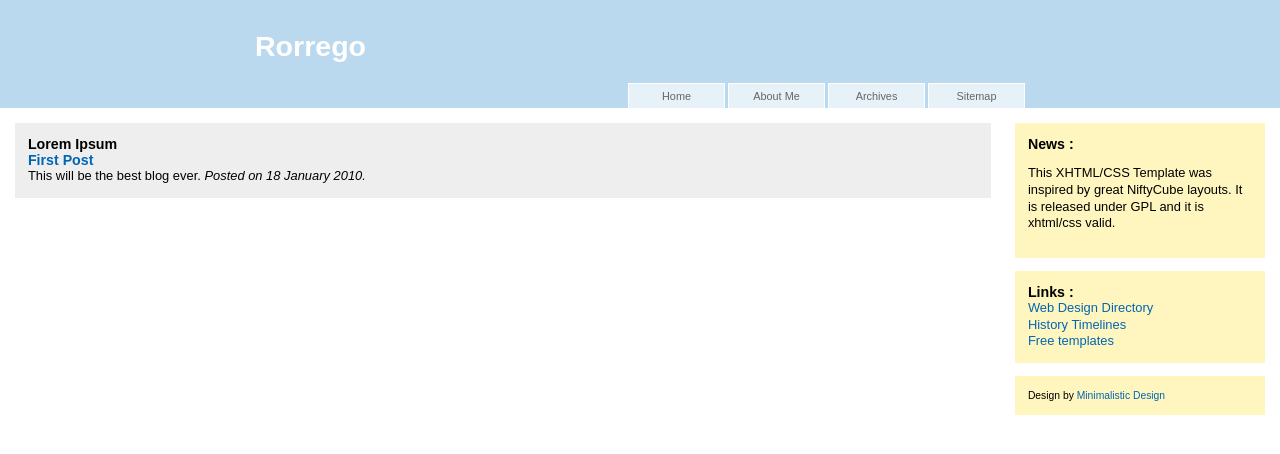
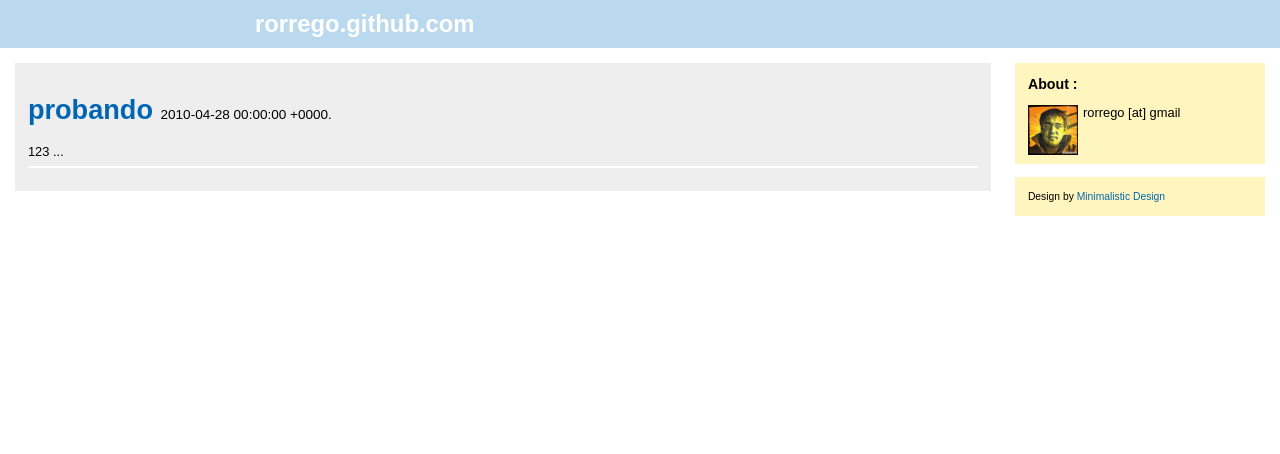
Before and after one commit to rorrego/rorrego.github.com, a Jekyll site: the page built from index.html, in a window 1280 px wide. Shown: the top 454 px of the page. Built offline with Jekyll 4.4.1, drawn with Linux system fonts in a browser that asks for light colours.

Commit message:
probando layout

```diff
--- a/_config.yml
+++ b/_config.yml
@@ -0,0 +1,2 @@
+auto:   false
+pygments: true
--- a/_layouts/default.html
+++ b/_layouts/default.html
@@ -2,31 +2,32 @@
 <!DOCTYPE html PUBLIC "-//W3C//DTD XHTML 1.0 Strict//EN" "http://www.w3.org/TR/xhtml1/DTD/xhtml1-strict.dtd">
 <html xmlns="http://www.w3.org/1999/xhtml" xml:lang="en" lang="en">
 <head>
-  <title>{{ page.title }}</title>
+  <title>rorrego.github.com</title>
   <link rel="stylesheet" type="text/css" href="/stylesheets/style.css" media="screen" />
 </head>
 <body>
   <div id="header">
-    <h1>{{ page.title }}</h1>
+    <h1>rorrego.github.com</h1>
     <div id="menu">
       <ul id="nav">
-        <li><a href="#">Home</a></li>
-        <li><a href="#">About Me</a></li>
-        <li><a href="#">Archives</a></li>
-        <li><a href="#">Sitemap</a></li>
+        <!--<li><a href="#">About Me</a></li>-->
       </ul>
     </div>
   </div>
   <div id="content">
     <div id="right">
-      <h2>Lorem Ipsum</h2>
       {{ content }}
     </div>
     <div id="left">
       <div class="box">
-        <h2>News :</h2>
-        <p>This XHTML/CSS Template was inspired by great NiftyCube layouts. It is released under GPL and it is xhtml/css valid.</p>
+        <h2>About :</h2>
+        <p>
+        <img src='/images/1.jpg' width='50' height='50' style='float: left; margin-right: 5px;' />
+          rorrego [at] gmail
+        </p>
+        <br />
       </div>
+      <!--
       <div class="box">
         <h2>Links :</h2>
         <ul>
@@ -35,6 +36,7 @@
           <li><a href="http://www.minimalistic-design.net">Free templates</a></li>
         </ul>
       </div>
+      -->
       <div class="box">
         <div style="font-size: 0.8em;">Design by <a href="http://www.minimalistic-design.net">Minimalistic Design</a></div>
       </div>
--- a/_posts/2010-01-18-Primer-Post.html
+++ /dev/null
@@ -1,6 +0,0 @@
----
-layout: default
-title: First Post
----
-
-This will be the best blog ever.
--- a/index.html
+++ b/index.html
@@ -1,10 +1,11 @@
 ---
 layout: default
-title: Rorrego
+title: rorrego.github.com
 ---
 
 {% for post in site.posts limit:5 %}
-  <h2><a href="{{ post.url }}">{{ post.title }}</a></h2>
-  {{ post.content }}
-  <em>Posted on {{ post.date | date_to_long_string }}.</em>
+  <div class='post'>
+    <h1><a href="{{ post.url }}">{{ post.title }}</a> <span class='date'>{{ post.date}}.</span></h1>
+    {{ post.excerpt || post.content }}
+  </div>
 {% endfor %}
--- a/stylesheets/style.css
+++ b/stylesheets/style.css
@@ -7,7 +7,10 @@ h2 { font: bold 1.1em Arial, Arial, Sans-Serif; padding: 0; margin: 0; }
 
 div#header{width:100%;overflow:hidden;background: #BBD9EE; }
 div#header h1,div#menu{width:770px;margin:0 auto;text-align:left}
-div#header h1{padding: 30px 0 20px;color: #fff}
+div#header h1{font-size:1.75em ;padding: 10px 0 10px;color: #fff; text-align: left;}
+div#header h1 a{
+	color: #fff;
+}
 
 ul#nav,ul#nav li{list-style-type:none;margin:0;padding:0}
 ul#nav{float:right;font-size: 80%}
@@ -45,8 +48,18 @@ font: 95%/1.3 TrebuchetMS,Arial,sans-serif;
 	margin: 0 auto;
     padding: 15px;
 	background: #fff;
+}
 
+.post {
+	margin-bottom: 10px;
+	padding-bottom: 5px;
+	border-bottom: 2px solid #fff;
+}
 
+div.post span.date{
+	font-size: .5em;
+	color: #000;
+	font-weight: normal;
 }
 
 ul {  padding: 0; margin: 0;}
```
Also changed, not shown: _layouts/post.html (added, +74 -0 lines), _posts/2010-04-28-Primero.html (added, +13 -0 lines), images/1.jpg (added).
